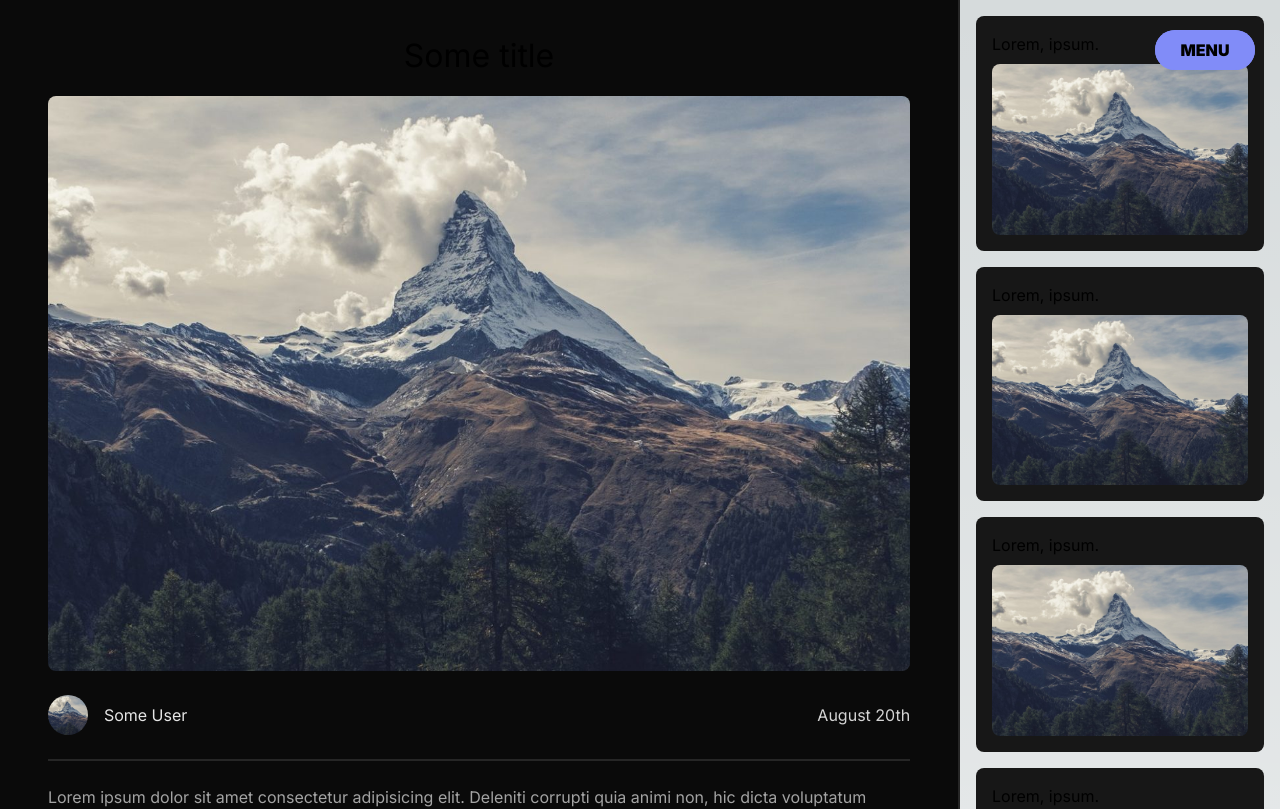
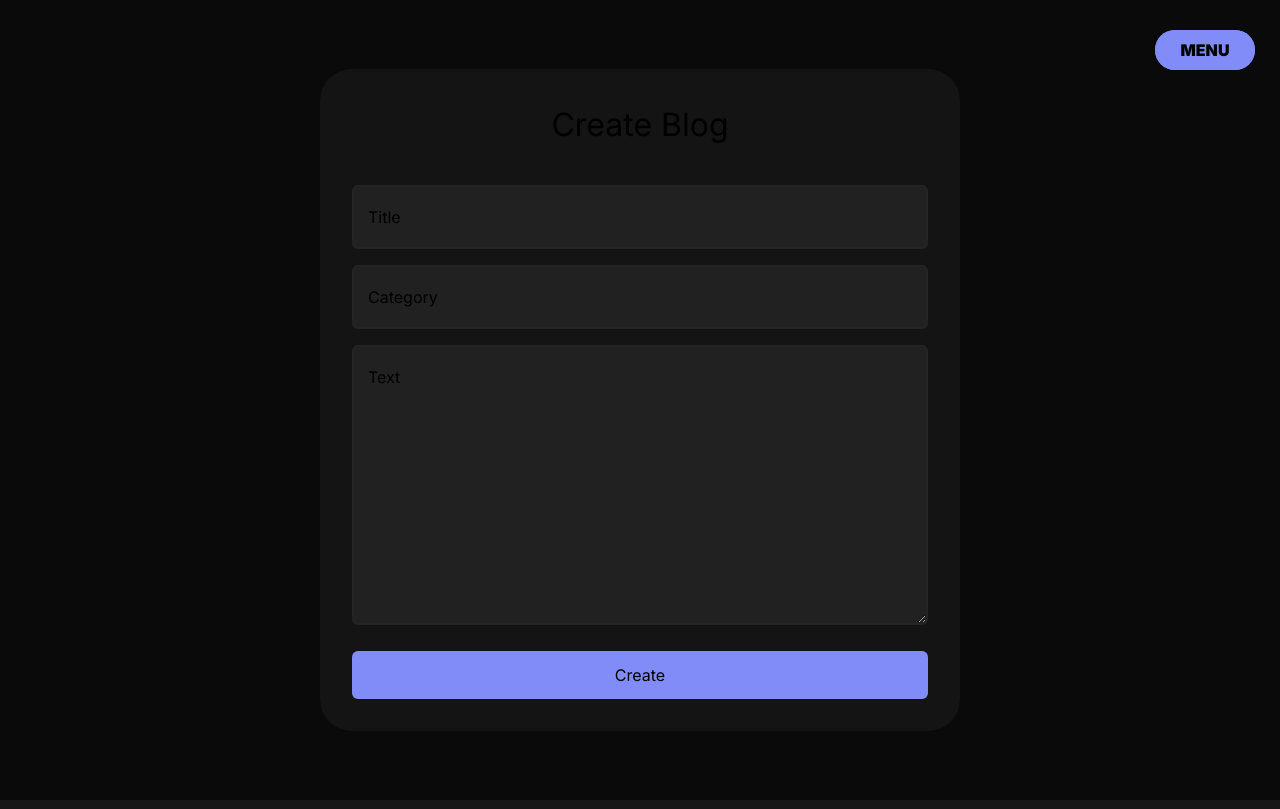
Before and after one commit to jane-does-coding/blog, a Next.js app: page /blogs/create in a window 1280 px wide. Shown: the top 809 px of the page. Built offline with nearby package versions, Linux system fonts and the light colour scheme; no server answers.

Commit message:
some random

```diff
--- /dev/null
+++ b/app/(pages)/blogs/create/page.tsx
@@ -0,0 +1,12 @@
+import CreateBlog from "@/app/components/Blogs/CreateBlog";
+import React from "react";
+
+const page = () => {
+	return (
+		<div>
+			<CreateBlog />
+		</div>
+	);
+};
+
+export default page;
--- /dev/null
+++ b/app/actions/getBlogs.ts
@@ -0,0 +1,21 @@
+import prisma from "@/app/libs/prismadb";
+import getCurrentUser from "./getCurrentUser";
+
+export default async function getBlogs() {
+	try {
+		const currentUser = await getCurrentUser();
+
+		if (!currentUser) return [];
+
+		const blogs = await prisma.blog.findMany({
+			orderBy: {
+				createdAt: "desc",
+			},
+		});
+
+		return blogs;
+	} catch (error) {
+		console.error("Error fetching blogs:", error);
+		return { message: "Internal Server Error" };
+	}
+}
--- a/app/actions/getCurrentUser.ts
+++ b/app/actions/getCurrentUser.ts
@@ -20,8 +20,7 @@ export default async function getCurrentUser() {
 				email: session.user.email as string,
 			},
 			include: {
-				comments: true,
-				recipes: true,
+				blogs: true,
 			},
 		});
 
--- /dev/null
+++ b/app/actions/getUserBlogs.ts
@@ -0,0 +1,24 @@
+import prisma from "@/app/libs/prismadb";
+import getCurrentUser from "./getCurrentUser";
+
+export default async function getUserBlogs() {
+	try {
+		const currentUser = await getCurrentUser();
+
+		if (!currentUser) return [];
+
+		const blogs = await prisma.blog.findMany({
+			where: {
+				id: currentUser.id,
+			},
+			orderBy: {
+				createdAt: "desc",
+			},
+		});
+
+		return blogs;
+	} catch (error) {
+		console.error("Error fetching blogs:", error);
+		return { message: "Internal Server Error" };
+	}
+}
--- /dev/null
+++ b/app/components/Blogs/CreateBlog.tsx
@@ -0,0 +1,109 @@
+"use client";
+import React, { useState } from "react";
+import { useRouter } from "next/navigation";
+import { signIn } from "next-auth/react";
+import toast from "react-hot-toast";
+
+const CreateBlog = () => {
+	const [title, setTitle] = useState("");
+	const [category, setCategory] = useState("");
+	const [text, setText] = useState("");
+	const [isLoading, setIsLoading] = useState(false);
+	const router = useRouter();
+
+	/* const handleSubmit = async (event: React.FormEvent<HTMLFormElement>) => {
+		event.preventDefault();
+		setIsLoading(true);
+
+		const callback = await signIn("credentials", {
+			redirect: false,
+			email,
+			password,
+		});
+
+		setIsLoading(false);
+
+		if (callback?.ok) {
+			toast.success("Logged in");
+			router.push("/blogs");
+			router.refresh();
+		} else if (callback?.error) {
+			toast.error(callback.error);
+		}
+	}; */
+
+	return (
+		<div className="w-[100vw] min-h-[100vh] flex items-center justify-center bg-neutral-950">
+			<div className="w-[50vw] h-fit rounded-[2rem] bg-neutral-900/75 px-8 py-8">
+				<h1 className="slovensko text-[2rem] mx-auto mb-8 w-fit">
+					Create Blog
+				</h1>
+				<form onSubmit={() => {}} className="gap-2 flex flex-col">
+					<div className="w-full relative my-1">
+						<input
+							id="title"
+							type="text"
+							disabled={isLoading}
+							value={title}
+							onChange={(e) => setTitle(e.target.value)}
+							required
+							placeholder=" "
+							className={`peer w-full p-3 pt-6 pl-4 font-light bg-neutral-800/75 border-2 border-neutral-800/75 rounded-md outline-none transition disabled:opacity-70 disabled:cursor-not-allowed relative focus:border-indigo-400`}
+						/>
+						<label
+							className={`absolute text-md duration-150 transform -translate-y-3 top-5 left-4 z-10 origin-[0] peer-placeholder-shown:scale-100 peer-placeholder-shown:translate-y-0 peer-focus:scale-75 peer-focus:-translate-y-4`}
+						>
+							Title
+						</label>
+					</div>
+
+					<div className="w-full relative my-1">
+						<input
+							id="category"
+							type="text"
+							disabled={isLoading}
+							value={category}
+							onChange={(e) => setCategory(e.target.value)}
+							required
+							placeholder=" "
+							className={`peer w-full p-3 pt-6 pl-4 font-light bg-neutral-800/75 border-2 border-neutral-800/75 rounded-md outline-none transition disabled:opacity-70 disabled:cursor-not-allowed relative focus:border-indigo-400`}
+						/>
+						<label
+							className={`absolute text-md duration-150 transform -translate-y-3 top-5 left-4 z-10 origin-[0] peer-placeholder-shown:scale-100 peer-placeholder-shown:translate-y-0 peer-focus:scale-75 peer-focus:-translate-y-4`}
+						>
+							Category
+						</label>
+					</div>
+
+					<div className="w-full relative my-1">
+						<textarea
+							id="text"
+							disabled={isLoading}
+							value={text}
+							onChange={(e) => setText(e.target.value)}
+							required
+							placeholder=" "
+							rows={10}
+							className={`peer w-full p-3 pt-6 pl-4 font-light bg-neutral-800/75 border-2 border-neutral-800/75 rounded-md outline-none transition disabled:opacity-70 disabled:cursor-not-allowed relative focus:border-indigo-400`}
+						/>
+						<label
+							className={`absolute text-md duration-150 transform -translate-y-3 top-5 left-4 z-10 origin-[0] peer-placeholder-shown:scale-100 peer-placeholder-shown:translate-y-0 peer-focus:scale-75 peer-focus:-translate-y-4`}
+						>
+							Text
+						</label>
+					</div>
+
+					<button
+						type="submit"
+						disabled={isLoading}
+						className="w-full p-3 bg-indigo-400 text-black rounded-md transition disabled:opacity-70 disabled:cursor-not-allowed mt-2"
+					>
+						{isLoading ? "Logging in..." : "Create"}
+					</button>
+				</form>
+			</div>
+		</div>
+	);
+};
+
+export default CreateBlog;
--- a/app/components/Menu/Nav/data.js
+++ /dev/null
@@ -1,42 +0,0 @@
-export const links = [
-	{
-		title: "Home",
-		href: "/",
-	},
-	{
-		title: "Dashboard",
-		href: "/dashboard",
-	},
-	{
-		title: "Settings",
-		href: "/settings",
-	},
-	{
-		title: "Tasks",
-		href: "/tasks",
-	},
-	{
-		title: "Contact",
-		href: "/contact",
-	},
-];
-/*
-export const footerLinks = [
-  {
-    title: "Facebook",
-    href: "/",
-  },
-  {
-    title: "LinkedIn",
-    href: "/",
-  },
-  {
-    title: "Instagram",
-    href: "/",
-  },
-  {
-    title: "Twitter",
-    href: "/",
-  },
-];
- */
--- a/app/components/Menu/Nav/index.jsx
+++ b/app/components/Menu/Nav/index.jsx
@@ -45,7 +45,7 @@ export default function Index({ currentUser }) {
 								initial="initial"
 								animate="enter"
 								exit="exit"
-								onClick={() => router.push("/recipes/create")}
+								onClick={() => router.push("/blogs/create")}
 							>
 								<a>Create a blog</a>
 							</motion.button>
--- a/app/layout.tsx
+++ b/app/layout.tsx
@@ -17,10 +17,8 @@ export default async function RootLayout({
 }: Readonly<{
 	children: React.ReactNode;
 }>) {
-	/* 	const currentUser = await getCurrentUser();
-	 */
+	const currentUser = await getCurrentUser();
 
-	const currentUser = null;
 	return (
 		<html lang="en">
 			<body className={inter.className}>
```
